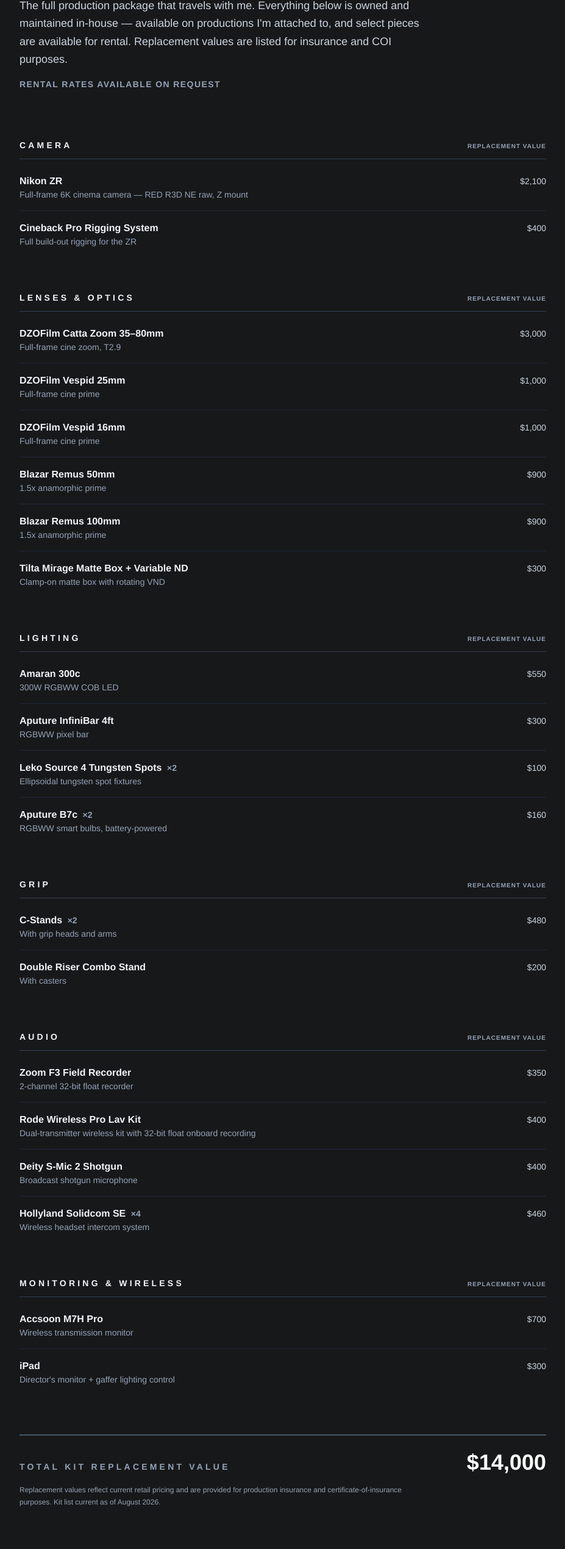
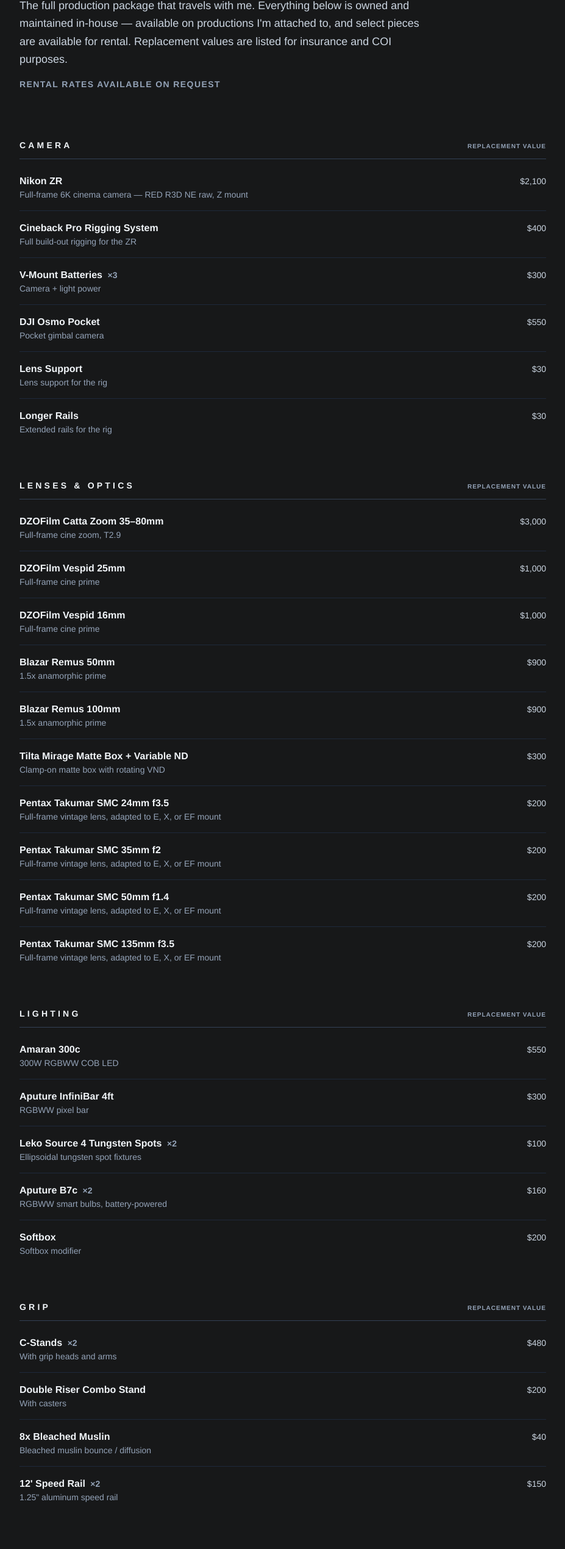
Before and after one commit to tyccombs/VercelTyccombs2, a plain HTML site: page portfolio-site/gear.html in a window 1280 px wide. Shown: the part 237-2777 px from the top of the page at 61% size, without its empty margins (176-1103 px from the left). Drawn offline with nearby package versions, Linux system fonts and the light colour scheme.

Commit message:
Generate the gear list from the Obsidian Gear List note; add 11 items
site-src/build-gear.mjs rebuilds the block between GEAR:START/END in
gear.html from the vault note. New: V-mount batteries, Osmo Pocket, lens
support, longer rails, 4 Pentax Takumar primes, softbox, muslin, speed
rail. Total $16,100.

Co-Authored-By: Claude Opus 5.5 <noreply@anthropic.com>

```diff
--- a/portfolio-site/gear.html
+++ b/portfolio-site/gear.html
@@ -69,10 +69,7 @@ h1, h2, h3 { font-family: Helvetica, "Helvetica Neue", Arial, sans-serif; font-w
     </p>
   </div>
 
-  <!--
-    NOTE: Rental rates TBD — when ready, add a "Day Rate" cell to each row
-    (grid becomes md:grid-cols-[1fr_auto_auto]) and a header label per category.
-  -->
+  <!-- GEAR:START (generated by site-src/build-gear.mjs from the Obsidian "Gear List" note; do not hand-edit) -->
 
   <!-- Camera -->
   <section class="mb-14">
@@ -95,10 +92,38 @@ h1, h2, h3 { font-family: Helvetica, "Helvetica Neue", Arial, sans-serif; font-w
         </div>
         <p class="text-slate-600 dark:text-slate-300 text-sm font-medium tabular-nums md:text-right">$400</p>
       </div>
+      <div class="py-4 grid md:grid-cols-[1fr_auto] gap-1 md:gap-8 items-baseline">
+        <div>
+          <p class="font-semibold text-base">V-Mount Batteries <span class="text-slate-400 text-sm font-bold ml-1">×3</span></p>
+          <p class="text-slate-500 dark:text-slate-400 text-sm">Camera + light power</p>
+        </div>
+        <p class="text-slate-600 dark:text-slate-300 text-sm font-medium tabular-nums md:text-right">$300</p>
+      </div>
+      <div class="py-4 grid md:grid-cols-[1fr_auto] gap-1 md:gap-8 items-baseline">
+        <div>
+          <p class="font-semibold text-base">DJI Osmo Pocket</p>
+          <p class="text-slate-500 dark:text-slate-400 text-sm">Pocket gimbal camera</p>
+        </div>
+        <p class="text-slate-600 dark:text-slate-300 text-sm font-medium tabular-nums md:text-right">$550</p>
+      </div>
+      <div class="py-4 grid md:grid-cols-[1fr_auto] gap-1 md:gap-8 items-baseline">
+        <div>
+          <p class="font-semibold text-base">Lens Support</p>
+          <p class="text-slate-500 dark:text-slate-400 text-sm">Lens support for the rig</p>
+        </div>
+        <p class="text-slate-600 dark:text-slate-300 text-sm font-medium tabular-nums md:text-right">$30</p>
+      </div>
+      <div class="py-4 grid md:grid-cols-[1fr_auto] gap-1 md:gap-8 items-baseline">
+        <div>
+          <p class="font-semibold text-base">Longer Rails</p>
+          <p class="text-slate-500 dark:text-slate-400 text-sm">Extended rails for the rig</p>
+        </div>
+        <p class="text-slate-600 dark:text-slate-300 text-sm font-medium tabular-nums md:text-right">$30</p>
+      </div>
     </div>
   </section>
 
-  <!-- Lenses & Optics -->
+  <!-- Lenses &amp; Optics -->
   <section class="mb-14">
     <div class="flex items-baseline justify-between border-b border-slate-200 dark:border-slate-700 pb-3 mb-2">
       <h2 class="text-slate-100 tracking-[0.3em] uppercase text-sm">Lenses &amp; Optics</h2>
@@ -147,6 +172,34 @@ h1, h2, h3 { font-family: Helvetica, "Helvetica Neue", Arial, sans-serif; font-w
         </div>
         <p class="text-slate-600 dark:text-slate-300 text-sm font-medium tabular-nums md:text-right">$300</p>
       </div>
+      <div class="py-4 grid md:grid-cols-[1fr_auto] gap-1 md:gap-8 items-baseline">
+        <div>
+          <p class="font-semibold text-base">Pentax Takumar SMC 24mm f3.5</p>
+          <p class="text-slate-500 dark:text-slate-400 text-sm">Full-frame vintage lens, adapted to E, X, or EF mount</p>
+        </div>
+        <p class="text-slate-600 dark:text-slate-300 text-sm font-medium tabular-nums md:text-right">$200</p>
+      </div>
+      <div class="py-4 grid md:grid-cols-[1fr_auto] gap-1 md:gap-8 items-baseline">
+        <div>
+          <p class="font-semibold text-base">Pentax Takumar SMC 35mm f2</p>
+          <p class="text-slate-500 dark:text-slate-400 text-sm">Full-frame vintage lens, adapted to E, X, or EF mount</p>
+        </div>
+        <p class="text-slate-600 dark:text-slate-300 text-sm font-medium tabular-nums md:text-right">$200</p>
+      </div>
+      <div class="py-4 grid md:grid-cols-[1fr_auto] gap-1 md:gap-8 items-baseline">
+        <div>
+          <p class="font-semibold text-base">Pentax Takumar SMC 50mm f1.4</p>
+          <p class="text-slate-500 dark:text-slate-400 text-sm">Full-frame vintage lens, adapted to E, X, or EF mount</p>
+        </div>
+        <p class="text-slate-600 dark:text-slate-300 text-sm font-medium tabular-nums md:text-right">$200</p>
+      </div>
+      <div class="py-4 grid md:grid-cols-[1fr_auto] gap-1 md:gap-8 items-baseline">
+        <div>
+          <p class="font-semibold text-base">Pentax Takumar SMC 135mm f3.5</p>
+          <p class="text-slate-500 dark:text-slate-400 text-sm">Full-frame vintage lens, adapted to E, X, or EF mount</p>
+        </div>
+        <p class="text-slate-600 dark:text-slate-300 text-sm font-medium tabular-nums md:text-right">$200</p>
+      </div>
     </div>
   </section>
 
@@ -185,6 +238,13 @@ h1, h2, h3 { font-family: Helvetica, "Helvetica Neue", Arial, sans-serif; font-w
         </div>
         <p class="text-slate-600 dark:text-slate-300 text-sm font-medium tabular-nums md:text-right">$160</p>
       </div>
+      <div class="py-4 grid md:grid-cols-[1fr_auto] gap-1 md:gap-8 items-baseline">
+        <div>
+          <p class="font-semibold text-base">Softbox</p>
+          <p class="text-slate-500 dark:text-slate-400 text-sm">Softbox modifier</p>
+        </div>
+        <p class="text-slate-600 dark:text-slate-300 text-sm font-medium tabular-nums md:text-right">$200</p>
+      </div>
     </div>
   </section>
 
@@ -208,6 +268,20 @@ h1, h2, h3 { font-family: Helvetica, "Helvetica Neue", Arial, sans-serif; font-w
           <p class="text-slate-500 dark:text-slate-400 text-sm">With casters</p>
         </div>
         <p class="text-slate-600 dark:text-slate-300 text-sm font-medium tabular-nums md:text-right">$200</p>
+      </div>
+      <div class="py-4 grid md:grid-cols-[1fr_auto] gap-1 md:gap-8 items-baseline">
+        <div>
+          <p class="font-semibold text-base">8x Bleached Muslin</p>
+          <p class="text-slate-500 dark:text-slate-400 text-sm">Bleached muslin bounce / diffusion</p>
+        </div>
+        <p class="text-slate-600 dark:text-slate-300 text-sm font-medium tabular-nums md:text-right">$40</p>
+      </div>
+      <div class="py-4 grid md:grid-cols-[1fr_auto] gap-1 md:gap-8 items-baseline">
+        <div>
+          <p class="font-semibold text-base">12' Speed Rail <span class="text-slate-400 text-sm font-bold ml-1">×2</span></p>
+          <p class="text-slate-500 dark:text-slate-400 text-sm">1.25&quot; aluminum speed rail</p>
+        </div>
+        <p class="text-slate-600 dark:text-slate-300 text-sm font-medium tabular-nums md:text-right">$150</p>
       </div>
     </div>
   </section>
@@ -240,17 +314,10 @@ h1, h2, h3 { font-family: Helvetica, "Helvetica Neue", Arial, sans-serif; font-w
         </div>
         <p class="text-slate-600 dark:text-slate-300 text-sm font-medium tabular-nums md:text-right">$400</p>
       </div>
-      <div class="py-4 grid md:grid-cols-[1fr_auto] gap-1 md:gap-8 items-baseline">
-        <div>
-          <p class="font-semibold text-base">Hollyland Solidcom SE <span class="text-slate-400 text-sm font-bold ml-1">×4</span></p>
-          <p class="text-slate-500 dark:text-slate-400 text-sm">Wireless headset intercom system</p>
-        </div>
-        <p class="text-slate-600 dark:text-slate-300 text-sm font-medium tabular-nums md:text-right">$460</p>
-      </div>
     </div>
   </section>
 
-  <!-- Monitoring & Wireless -->
+  <!-- Monitoring &amp; Wireless -->
   <section class="mb-14">
     <div class="flex items-baseline justify-between border-b border-slate-200 dark:border-slate-700 pb-3 mb-2">
       <h2 class="text-slate-100 tracking-[0.3em] uppercase text-sm">Monitoring &amp; Wireless</h2>
@@ -271,18 +338,26 @@ h1, h2, h3 { font-family: Helvetica, "Helvetica Neue", Arial, sans-serif; font-w
         </div>
         <p class="text-slate-600 dark:text-slate-300 text-sm font-medium tabular-nums md:text-right">$300</p>
       </div>
+      <div class="py-4 grid md:grid-cols-[1fr_auto] gap-1 md:gap-8 items-baseline">
+        <div>
+          <p class="font-semibold text-base">Hollyland Solidcom SE <span class="text-slate-400 text-sm font-bold ml-1">×4</span></p>
+          <p class="text-slate-500 dark:text-slate-400 text-sm">Wireless headset intercom system</p>
+        </div>
+        <p class="text-slate-600 dark:text-slate-300 text-sm font-medium tabular-nums md:text-right">$460</p>
+      </div>
     </div>
   </section>
 
   <!-- Total -->
   <div class="border-t-2 border-slate-300 dark:border-slate-600 pt-6 mt-16 flex items-baseline justify-between">
     <span class="uppercase tracking-[0.3em] text-sm font-bold text-slate-500 dark:text-slate-400">Total Kit Replacement Value</span>
-    <span class="text-3xl md:text-4xl font-black text-white tabular-nums">$14,000</span>
+    <span class="text-3xl md:text-4xl font-black text-white tabular-nums">$16,100</span>
   </div>
   <p class="text-slate-500 dark:text-slate-400 text-xs mt-4 leading-relaxed max-w-2xl">
     Replacement values reflect current retail pricing and are provided for production insurance and
-    certificate-of-insurance purposes. Kit list current as of August 2026.
+    certificate-of-insurance purposes. Kit list current as of November 2026.
   </p>
+  <!-- GEAR:END -->
 
   <!-- CTA -->
   <div class="text-center mt-20">
--- a/site-src/build.mjs
+++ b/site-src/build.mjs
@@ -2,7 +2,7 @@
 // To add a project: add an entry to projects.json and a thumbnail at
 // portfolio-site/assets/thumbs/<slug>.jpg, then run this and commit the output.
 // To give a record a clip: put a short silent MP4 in assets/clips/ and set `clip`.
-// gear.html is hand-written and is not touched.
+// gear.html is not touched here: its gear list comes from the Obsidian "Gear List" note via site-src/build-gear.mjs.
 import { readFileSync, writeFileSync, mkdirSync, existsSync, rmSync } from 'node:fs';
 import { dirname, join } from 'node:path';
 import { fileURLToPath } from 'node:url';
```
Also changed, not shown: site-src/build-gear.mjs (added, +97 -0 lines).
